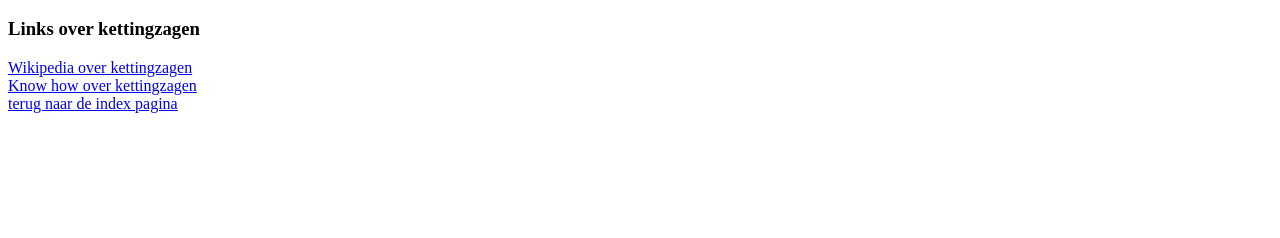
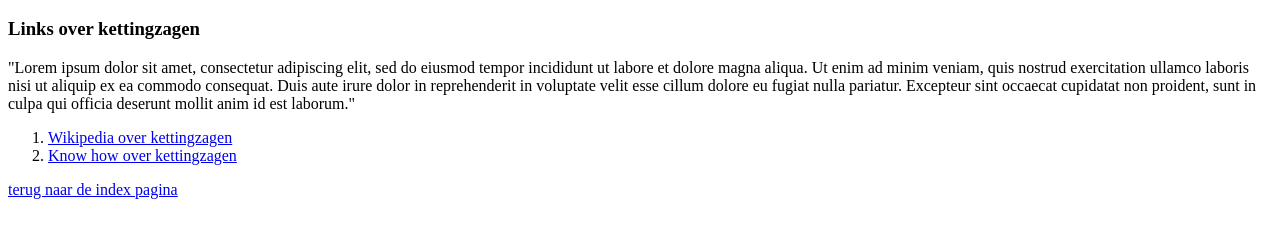
Before and after one commit to kanedamian/EersteWebsite, a plain HTML site: page artikel.html in a window 1280 px wide. Shown: the part 48-286 px from the top of the page. Drawn offline with Linux system fonts and the light colour scheme.

Commit message:
3 fouten eruit gehaald

```diff
--- a/artikel.html
+++ b/artikel.html
@@ -4,12 +4,27 @@
     <meta charset="UTF-8">
     <title>Kettingzagen</title>
 </head>
-<body>
-   <h1>Artikel over kettingzagen</h1>
-   <h3>Links over kettingzagen</h3>
-   <a href="https://nl.wikipedia.org/wiki/Kettingzaag">Wikipedia over kettingzagen</a><br>
-   <a href="https://www.knowhownu.nl/2017/03/28/hoe-werkt-een-kettingzaag/">Know how over kettingzagen</a><br>
+<bbody>
+      <h1>Artikel over kettingzagen</h1>
+      <h3>Links over kettingzagen</h3>
+      <p>"Lorem ipsum dolor sit amet, consectetur adipiscing elit, sed do eiusmod tempor incididunt ut labore et dolore magna aliqua. Ut enim ad minim veniam, quis nostrud exercitation ullamco laboris nisi ut aliquip ex ea commodo consequat. Duis aute irure dolor in reprehenderit in voluptate velit esse cillum dolore eu fugiat nulla pariatur. Excepteur sint occaecat cupidatat non proident, sunt in culpa qui officia deserunt mollit anim id est laborum."</p>
+
+    <ol>
+         <li>
+              <a href="https://nl.wikipedia.org/wiki/Kettingzaag">
+                 Wikipedia over kettingzagen
+              </a>
+         </li>
+         <li>
+              <a href="https://www.knowhownu.nl/2017/03/28/hoe-werkt-een-kettingzaag/">
+                  Know how over kettingzagen
+              </a>
+         </li>
+    </ol>
+
+
+
 
    <a href="index.html">terug naar de index pagina </a>
-</body>
+</bbody>
 </html>
```
Also changed, not shown: index.html (+2 -2 lines).
